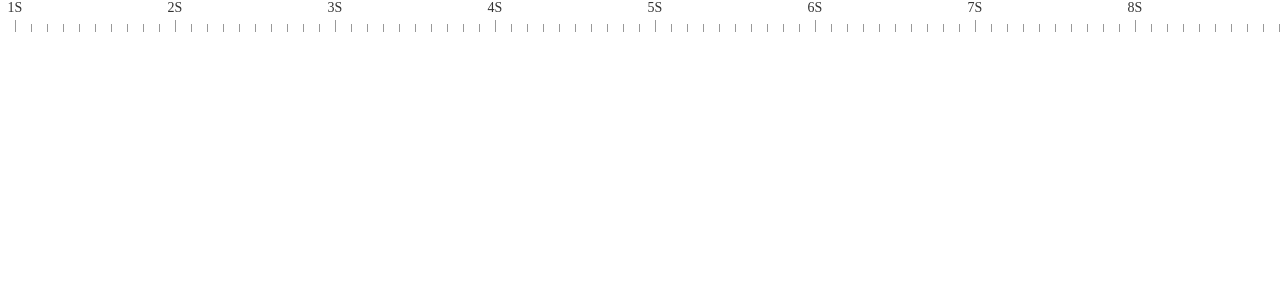
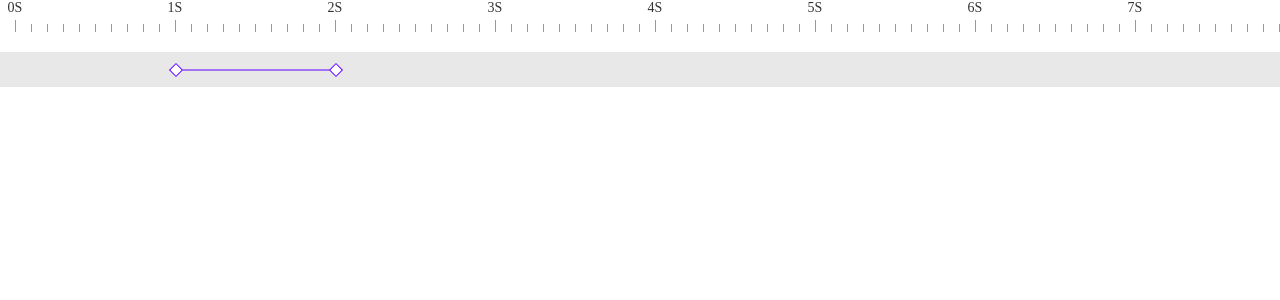
Before and after one commit to rexleimo/timeline-animation-edtior, a React (Vite) app in the folder packages/timeline-control/: page / in a window 1280 px wide. Shown: the top 300 px of the page. Built offline with nearby package versions, Linux system fonts and the light colour scheme.

Commit message:
滚动操作

```diff
--- a/packages/timeline-control/src/AnimationTimeline/AnimationTimeline.tsx
+++ b/packages/timeline-control/src/AnimationTimeline/AnimationTimeline.tsx
@@ -2,23 +2,31 @@ import './style.less';
 import React, { KeyboardEvent, useRef, useState } from 'react';
 import { KeyframesArea } from './KeyframesArea';
 import { KeyframesValue } from './KeyframesValue';
+import { TimeValueMapContext } from './jotai/timeValue';
+import { throttle } from 'lodash';
 
 export function AnimationTimeline() {
 
+  const [timeMap, setTimeMap] = useState({});
+
   const [zoom, setZoom] = useState(1);
   const curWidth = useRef(0);
+
+  const handelWheel = throttle((deltaY, zoom) => {
+    zoom += deltaY * -0.1;
+    setZoom(Math.min(Math.max(.125, zoom), 4));
+  }, 1000 / 24);
 
   const keyframes_area_ref = useRef<HTMLDivElement>(null);
 
   const onKeyDown = (e: KeyboardEvent<HTMLDivElement>) => {
     const cur = keyframes_area_ref.current as HTMLDivElement;
     const keyCode = 'Shift';
+    const curZoom = zoom;
     curWidth.current = cur.clientWidth;
     cur.onwheel = (wheel) => {
       if (keyCode == e.key) {
-        const deltaY = wheel.deltaY;
-        const newZoom = zoom + deltaY * -0.1;
-        setZoom(Math.min(Math.max(.125, newZoom), 4));
+        handelWheel(wheel.deltaY, curZoom);
       }
     }
 
@@ -29,10 +37,13 @@ export function AnimationTimeline() {
 
 
   return (
-    <div tabIndex={0} className='keyframes_area' onKeyDown={onKeyDown} ref={keyframes_area_ref}>
-      <KeyframesValue zoom={zoom} />
-      <KeyframesArea />
-    </div>
+    <TimeValueMapContext.Provider value={{ timeMap, setTimeMap }}>
+      <div tabIndex={0} className='keyframes_area' onKeyDown={onKeyDown} ref={keyframes_area_ref}>
+        <KeyframesValue zoom={zoom} />
+        <KeyframesArea zoom={zoom} />
+      </div>
+    </TimeValueMapContext.Provider>
+
   );
 
 }
--- a/packages/timeline-control/src/AnimationTimeline/KeyframesArea.tsx
+++ b/packages/timeline-control/src/AnimationTimeline/KeyframesArea.tsx
@@ -1,10 +1,22 @@
 import React from "react";
+import { KeyframesRowControl } from "./KeyframesRowControl";
+import { KeyframesAreaParams } from "./types/KeyframesAreaParams";
 
-export function KeyframesArea() {
+export function KeyframesArea(props: KeyframesAreaParams) {
+
+  const { zoom } = props;
+
   return (
     <>
       <div className="keyframes_area">
-
+        <KeyframesRowControl zoom={zoom} keyframesInfo={[
+          {
+            value: 1000,
+          },
+          {
+            value: 2000
+          }
+        ]} />
       </div>
     </>
   );
--- /dev/null
+++ b/packages/timeline-control/src/AnimationTimeline/KeyframesRowControl.tsx
@@ -0,0 +1,69 @@
+import React, { MouseEvent, useRef, useEffect, useContext } from 'react';
+import './style.less';
+import { KeyframesRowControlParams } from './types/KeyframesRowControlParams';
+import { maxBy, minBy } from 'lodash';
+import { KeyframesData } from './types/KeyframesData';
+import { TimeValueMapContext } from './jotai/timeValue';
+
+export function KeyframesRowControl(props: KeyframesRowControlParams) {
+  const { zoom, keyframesInfo } = props;
+
+  const { timeMap } = useContext(TimeValueMapContext);
+
+  const curRef = useRef<HTMLDivElement>(null);
+  const controlRef = useRef<HTMLDivElement>(null);
+
+  const onMouseDown = (e: MouseEvent<HTMLElement>) => {
+
+    let timer: number | null | undefined = null;
+    const cur = e.target as HTMLDivElement;
+    cur.classList.add('active');
+
+    const row = curRef.current as HTMLDivElement;
+    const control = row.querySelector('.keyframes_area_control') as HTMLElement;
+
+    const startX = cur.clientLeft + cur.clientWidth / 2 - control.clientLeft;
+    const startWidth = cur.clientWidth;
+
+    row.onmousemove = (e) => {
+      const clientX = e.clientX;
+      const diff = clientX - startX;
+      control.style.width = `${startWidth + diff - control.offsetLeft}px`;
+      if (timer) {
+        clearTimeout(timer);
+      }
+      timer = setTimeout(() => {
+        row.onmousemove = null;
+        cur.classList.remove('active');
+      }, 375);
+    }
+  }
+
+  useEffect(() => {
+    const cur = controlRef.current as HTMLDivElement;
+    const min = minBy(keyframesInfo, (o) => o.value) as KeyframesData;
+    const max = maxBy(keyframesInfo, (o) => o.value) as KeyframesData;
+
+    const startX = timeMap[min.value] as number;
+    const endX = timeMap[max.value] as number;
+    const wdith = endX - startX;
+    cur.style.width = `${wdith}px`;
+    cur.style.left = `${startX + timeMap[100]}px`;
+
+  }, [timeMap])
+
+  return (
+    <div className="row" ref={curRef}>
+
+      <div
+        className="keyframes_area_control"
+        ref={controlRef}
+      >
+        <div className="left_btn control_btn"></div>
+        <div className="line"></div>
+        <div className="right_btn control_btn" onMouseDown={onMouseDown}></div>
+      </div>
+
+    </div>
+  );
+}
--- a/packages/timeline-control/src/AnimationTimeline/KeyframesValue.tsx
+++ b/packages/timeline-control/src/AnimationTimeline/KeyframesValue.tsx
@@ -1,10 +1,13 @@
-import React, { useRef, useEffect, useState } from 'react';
+import React, { useRef, useEffect, useState, useContext } from 'react';
 import { KeyframesValueCell } from './KeyframesValueCell';
 import './style.less';
 import KeyframesValueParams from './types/KeyframesValueParams';
 import { clamp } from 'lodash';
+import { TimeValueMapContext } from './jotai/timeValue';
 
 export function KeyframesValue(props: KeyframesValueParams) {
+
+  let { timeMap, setTimeMap } = useContext(TimeValueMapContext);
 
   const { zoom } = props;
 
@@ -42,6 +45,16 @@ export function KeyframesValue(props: KeyframesValueParams) {
     setMaxCell(set_max_cell);
   }, [scale_width])
 
+  useEffect(() => {
+    let map = {};
+    const items = keyframes_area_ref.current?.querySelectorAll('.keyframes_values_cell') as unknown as HTMLElement[];
+    items?.forEach((v, idx: number) => {
+      map = Object.assign({}, map, { [idx * 100]: v.offsetLeft });
+    });
+    setTimeMap(map);
+
+  }, [zoom, max_cell])
+
   const getcolumnwidth = () => {
     return scale_width / scale_split_count;
   }
@@ -49,14 +62,11 @@ export function KeyframesValue(props: KeyframesValueParams) {
   const gridColumnRender = () => {
     const cells: any[] = [];
     let label = 0;
-
     for (let i = 0; i < max_cell; i++) {
       const isLabel = i % scale_split_count == 0;
+      const item = <KeyframesValueCell key={i} showLabel={isLabel} label={`${label}S`} />
+      cells.push(item);
       if (isLabel) label++;
-
-      cells.push(
-        <KeyframesValueCell key={i} showLabel={isLabel} label={`${label}S`} />
-      );
     }
     return cells;
   }
@@ -67,6 +77,7 @@ export function KeyframesValue(props: KeyframesValueParams) {
     <div className='keyframes_values' ref={keyframes_area_ref}
       style={{ gridTemplateColumns: `repeat(auto-fill, ${getcolumnwidth()}px)` }}>
       {gridColumnRender()}
+
     </div>
   );
 }
--- /dev/null
+++ b/packages/timeline-control/src/AnimationTimeline/jotai/timeValue.ts
@@ -0,0 +1,16 @@
+import React from "react";
+
+/**
+ * @ 时间轴线上对应的时间轴
+ * Map 时间线 index 时间value
+ */
+export const TimeValueMapContext = React.createContext<
+  {
+    timeMap: { [x: number]: number },
+    setTimeMap?: any
+  }
+>(
+  {
+    timeMap: {}
+  }
+);
--- a/packages/timeline-control/src/AnimationTimeline/style.less
+++ b/packages/timeline-control/src/AnimationTimeline/style.less
@@ -5,6 +5,57 @@
   min-height: 300px;
   padding-top: 20px;
   outline: none;
+
+  .row{
+    position: relative;
+    height: 35px;
+    background-color: #e8e8e8;
+    &:hover{
+      background-color: #888;
+    }
+  }
+
+  &_control{
+    position: absolute;
+    height: 100%;
+    // background-color: red;
+
+    .line{
+      position: absolute;
+      top: 50%;
+      transform: translateY(-50%);
+      width: 100%;
+      height: 1px;
+      background-color: #6100ff;
+      z-index: 1;
+    }
+
+    .control_btn{
+      position: absolute;
+      top: 50%;
+      width: 10px;
+      height: 10px;
+      border: 1px solid #6100ff;
+      background-color: #fff;
+      z-index: 2;
+      &.left_btn{
+        left: 0;
+        transform: translateX(-50%) translateY(-50%) rotate(45deg);
+      }
+      &.right_btn{
+        right: 0;
+        transform: translateX(50%) translateY(-50%) rotate(45deg);
+      }
+      &.active{
+        background-color: #6100ff;
+      }
+      &:hover{
+        cursor: pointer;
+        background-color: #6100ff;
+      }
+    }
+
+  }
 }
 
 .keyframes_values{
--- /dev/null
+++ b/packages/timeline-control/src/AnimationTimeline/types/KeyframesAreaParams.ts
@@ -0,0 +1,5 @@
+import KeyframesValueParams from "./KeyframesValueParams";
+
+export interface KeyframesAreaParams extends KeyframesValueParams {
+
+}
--- /dev/null
+++ b/packages/timeline-control/src/AnimationTimeline/types/KeyframesData.ts
@@ -0,0 +1,3 @@
+export interface KeyframesData {
+  value: number
+}
--- /dev/null
+++ b/packages/timeline-control/src/AnimationTimeline/types/KeyframesRowControlParams.ts
@@ -0,0 +1,6 @@
+import { KeyframesAreaParams } from "./KeyframesAreaParams";
+import { KeyframesData } from "./KeyframesData";
+
+export interface KeyframesRowControlParams extends KeyframesAreaParams {
+  keyframesInfo: KeyframesData[]
+}
```
